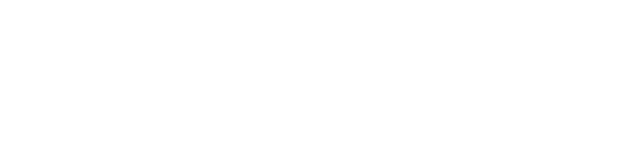
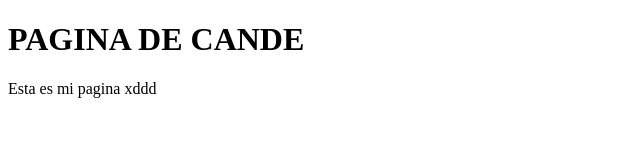
Before and after one commit to Kndefa/test, a plain HTML site: page index.html in a window 1280 px wide. Shown: the whole page, without its empty margins (0-640 px from the left). Drawn offline with Linux system fonts and the light colour scheme.

Commit message:
feat: modify html

```diff
--- a/index.html
+++ b/index.html
@@ -3,9 +3,10 @@
 <head>
     <meta charset="UTF-8">
     <meta name="viewport" content="width=device-width, initial-scale=1.0">
-    <title>Document</title>
+    <title>Pagina de Cande</title>
 </head>
 <body>
-
+    <h1>PAGINA DE CANDE</h1>
+    <p>Esta es mi pagina xddd</p>
 </body>
 </html>
```
